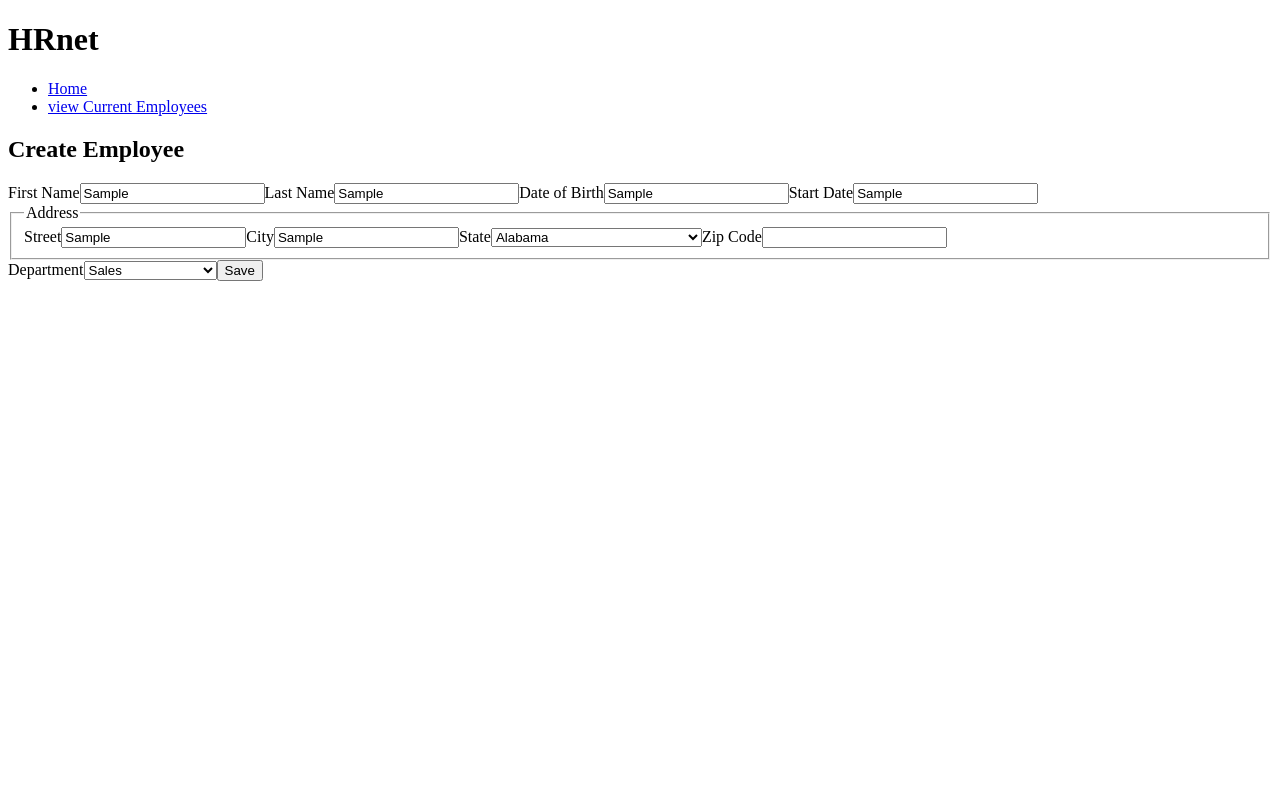
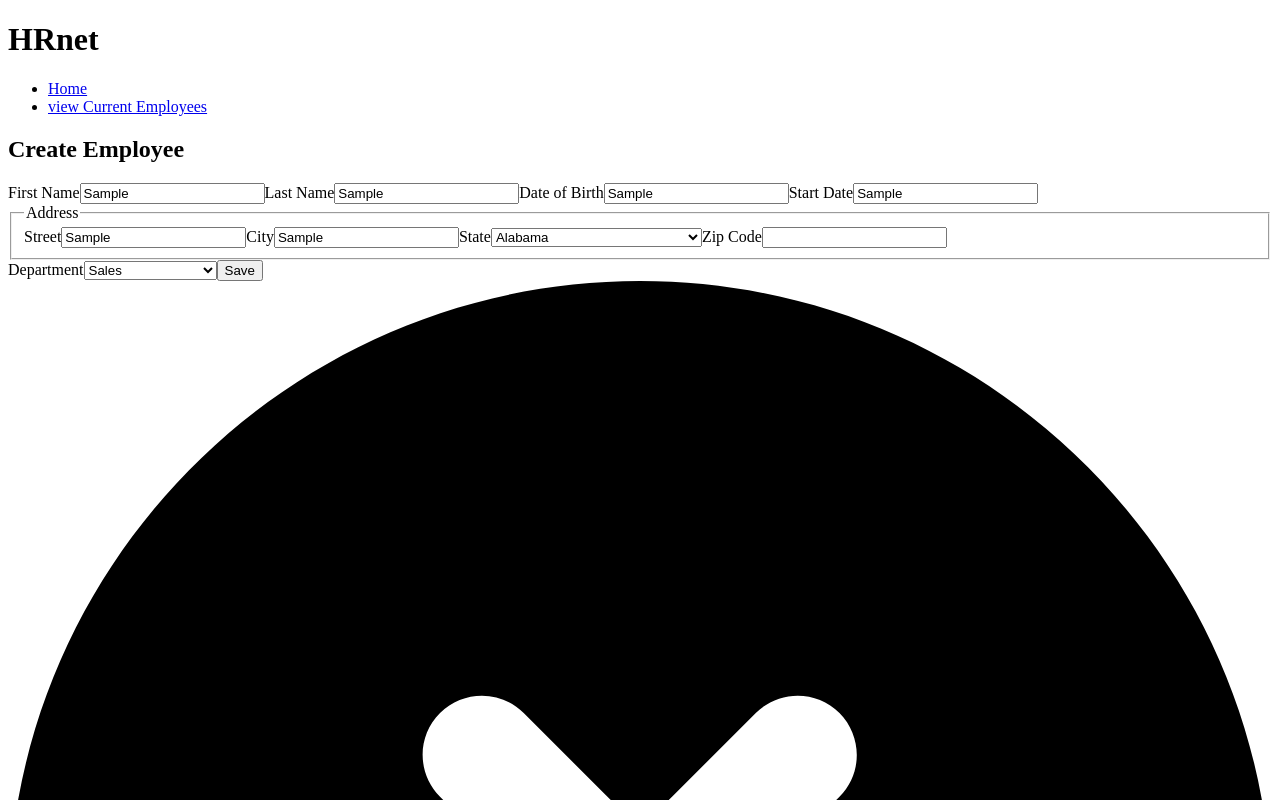
Before and after one commit to WandoCode/OC-HRNet, a React (Create React App) app: page / in a window 1280 px wide. Both pictures are taken after typing "Sample", "Sample", "Sample", "Sample", "Sample", "Sample" into the empty fields and a click on the button "Save". Shown: the top 800 px of the page. Built offline with nearby package versions, Linux system fonts and the light colour scheme.

Commit message:
Add confirmation modale to form

```diff
--- a/src/components/CreateEmployeeForm/CreateEmployeeForm.js
+++ b/src/components/CreateEmployeeForm/CreateEmployeeForm.js
@@ -1,9 +1,12 @@
 import departmentsJSON from '../../assets/formDatas.json'
 import store from '../../store/store'
 import { useState } from 'react'
+import Modale from '../modale/Modale'
 
 function CreateEmployeeForm() {
+  const storeInstance = store()
   const { departments, states } = departmentsJSON
+  const [showModale, setShowModale] = useState(false)
 
   const [inputs, setInputs] = useState({
     firstName: '',
@@ -16,6 +19,10 @@ function CreateEmployeeForm() {
     state: states[0].name,
     zipCode: '',
   })
+
+  const onHideModale = () => {
+    setShowModale(false)
+  }
 
   const departmentsOptions = departments.map((department) => {
     return <option key={department}>{department}</option>
@@ -36,12 +43,12 @@ function CreateEmployeeForm() {
 
   const handleSubmit = (e) => {
     e.preventDefault()
-    const storeInstance = store()
-
     storeInstance.addEmployee(inputs)
+    setShowModale(true)
   }
 
   return (
+    <>
       <form action="#" id="create-employee" onSubmit={handleSubmit}>
         <label htmlFor="firstName">First Name</label>
         <input
@@ -119,6 +126,8 @@ function CreateEmployeeForm() {
         </select>
         <button type="submit">Save</button>
       </form>
+      {showModale && <Modale hideModale={onHideModale} />}
+    </>
   )
 }
 
--- /dev/null
+++ b/src/components/modale/Modale.js
@@ -0,0 +1,18 @@
+import closeSVG from '../../assets/close.svg'
+
+function Modale({ hideModale }) {
+  const handleClose = () => {
+    hideModale()
+  }
+
+  return (
+    <section className="modale" onClick={handleClose}>
+      <div>
+        <img src={closeSVG} alt="Close button" />
+        <div>Employee Created!</div>
+      </div>
+    </section>
+  )
+}
+
+export default Modale
```
Also changed, not shown: src/assets/close.svg (added). Lines whose indentation alone changed are shown as unchanged.
